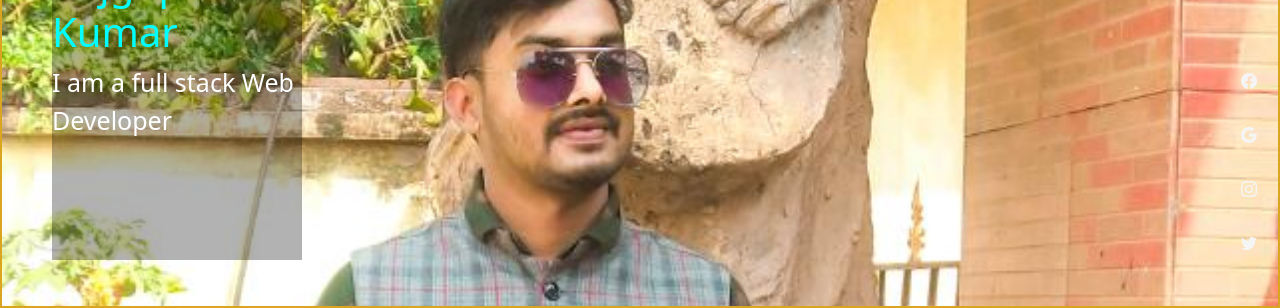
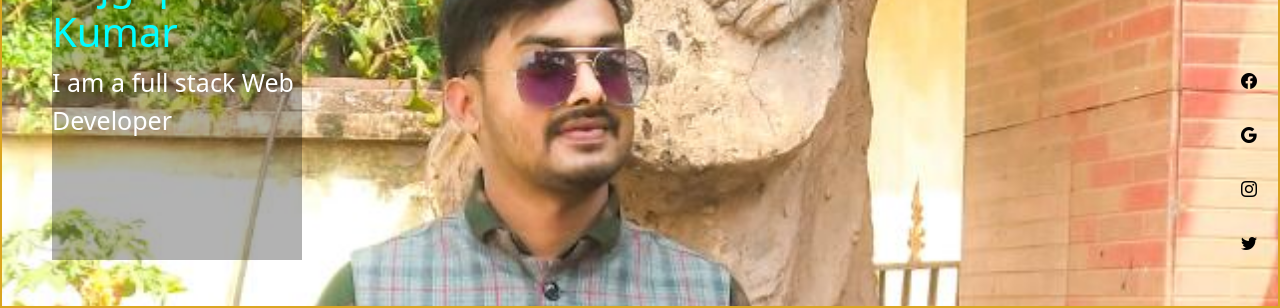
Before and after one commit to Rajgopalkumar/Myportfolio, a website: page index.html in a window 1280 px wide. Shown: the part 162-470 px from the top of the page. Drawn offline with nearby package versions, Linux system fonts and the light colour scheme.

Commit message:
color of contact icons

```diff
--- a/index.html
+++ b/index.html
@@ -318,6 +318,9 @@ a :active{
         .container{
             display: contents;
         }
+        .header2 a{
+            color: black;
+        }
     </style>
 </head>
 <body>
```
